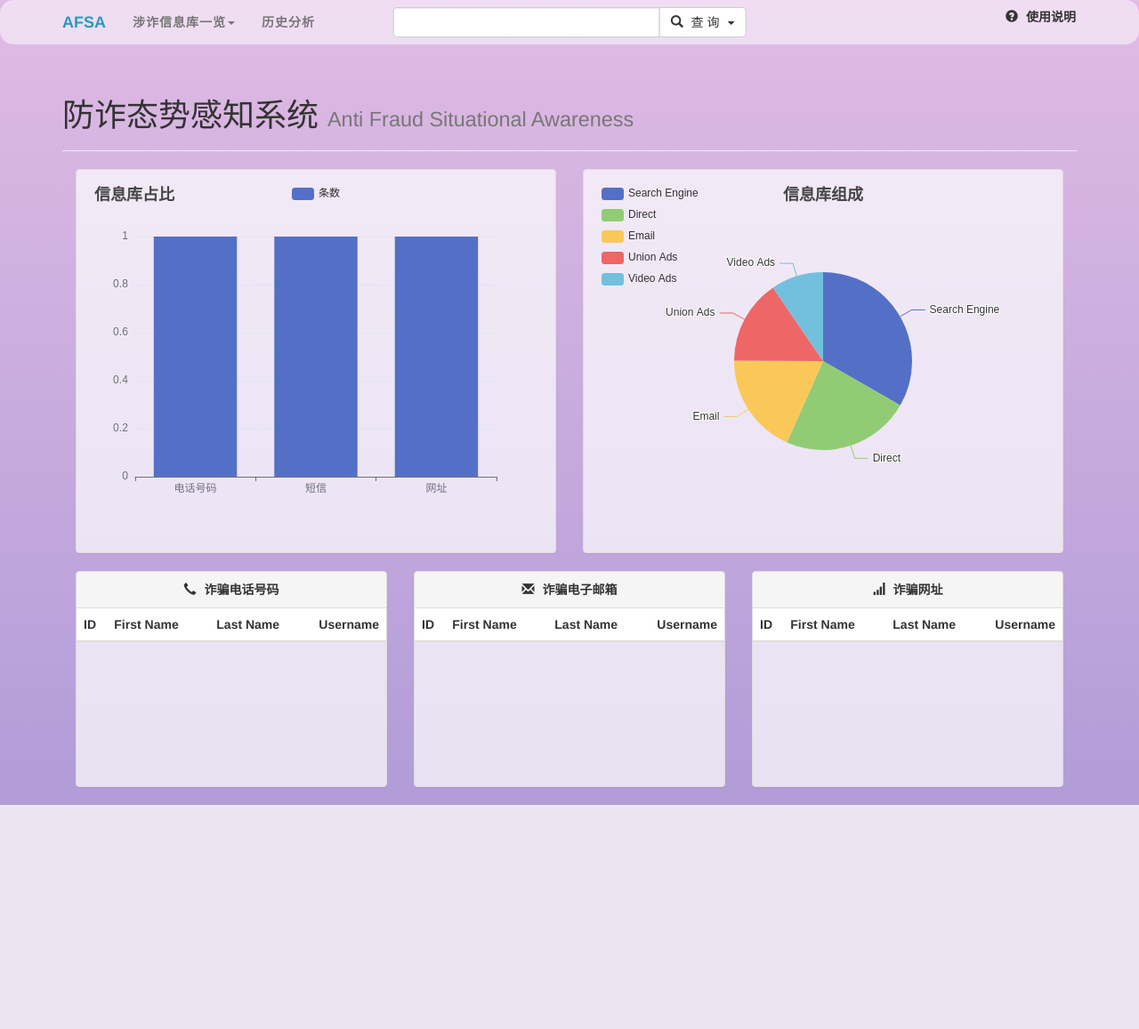
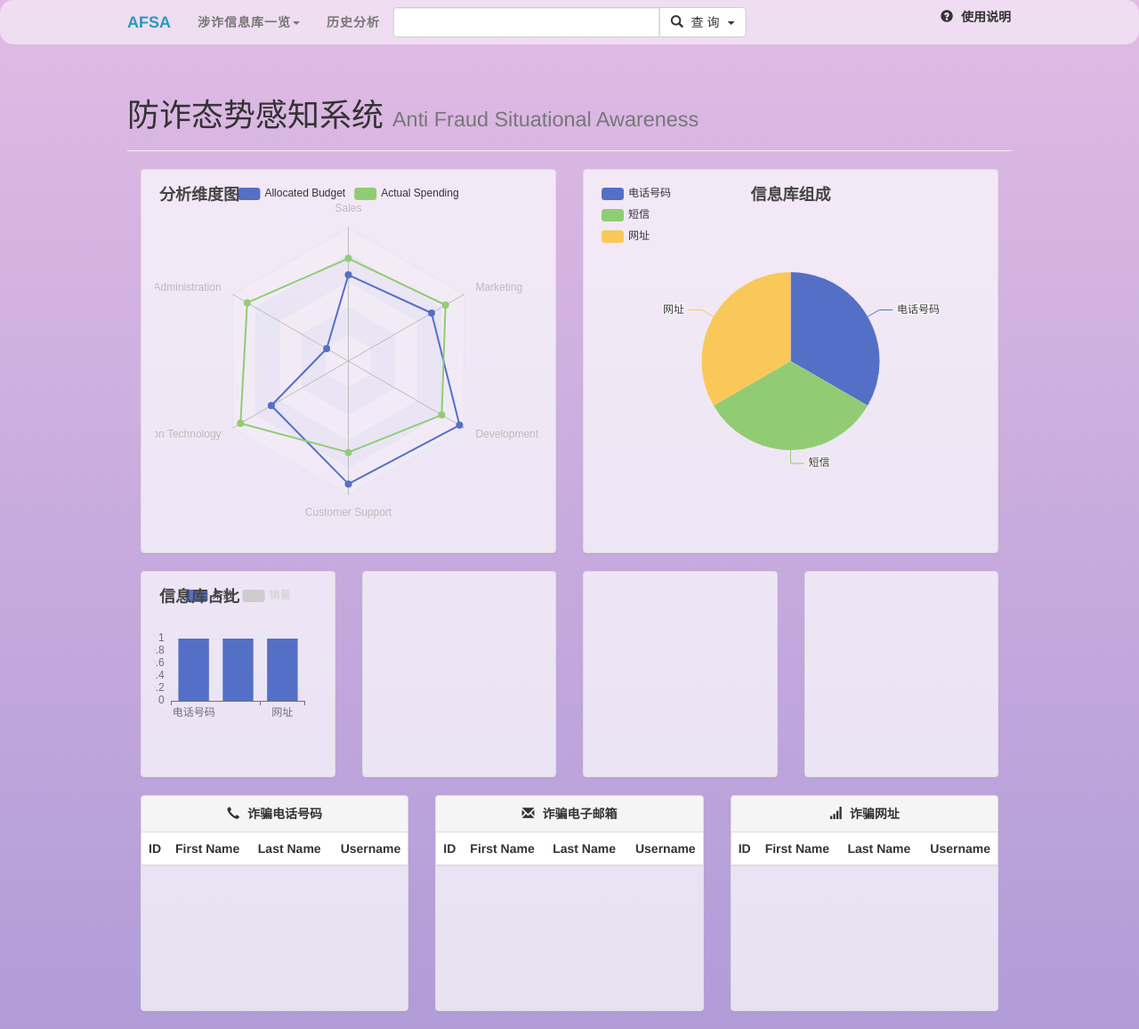
Before and after one commit to duuook/Anti-Fraud-Situational-Awareness, a Django app: page /afsa/ in a window 1280 px wide. Shown: the whole page at 89% size. Before the commit the page ends 905 px from the top, so only its background shows below. Run offline with Django 4.2, Linux system fonts and the light colour scheme; tables that the repository leaves empty hold one stand-in row (values such as "Sample post"); lists and menus that the app fills with data are empty; some libraries are stand-ins or nearby versions.

Commit message:
新增一行四个表格

```diff
--- a/SE/static/css/customized.css
+++ b/SE/static/css/customized.css
@@ -4,6 +4,10 @@ body {
     z-index: 1;
     background: linear-gradient(to top, #b19cd8, #e0bbe4);
     padding-top: 70px;
+}
+
+.container{
+    width: 80vw;
 }
 
 /*面板宽度*/
--- a/SE/templates/index.html
+++ b/SE/templates/index.html
@@ -11,7 +11,7 @@
     </div>
 
     {#第一层两个图表：柱状图、饼图#}
-    <div id="pie and prick">
+    <div id="pie and brain">
         <div class="container">
             <div class="col-md-6">
                 <div class="panel panel-default">
@@ -19,31 +19,49 @@
                         <!-- 形成图表 -->
                         <div id="myChart01" style="width: 100%;height:400px;"></div>
                         <script type="text/javascript">
-                            // 基于准备好的dom，初始化echarts实例
-                            var myChart = echarts.init(document.getElementById('myChart01'));
+                            var chartDom = document.getElementById('myChart01');
+                            var myChart = echarts.init(chartDom);
+                            var option;
 
-                            // 指定图表的配置项和数据
-                            var option = {
+                            option = {
                                 title: {
-                                    text: '信息库占比'
+                                    text: '分析维度图',
+                                    {#left: 'right',#}
+                                    {#top: 'bottom'#}
                                 },
-                                tooltip: {},
                                 legend: {
-                                    data: ['条数']
+                                    data: ['Allocated Budget', 'Actual Spending']
                                 },
-                                xAxis: {
-                                    data: ['电话号码', '短信', '网址']
+                                radar: {
+                                    // shape: 'circle',
+                                    indicator: [
+                                        {name: 'Sales', max: 6500},
+                                        {name: 'Administration', max: 16000},
+                                        {name: 'Information Technology', max: 30000},
+                                        {name: 'Customer Support', max: 38000},
+                                        {name: 'Development', max: 52000},
+                                        {name: 'Marketing', max: 25000}
+                                    ]
                                 },
-                                yAxis: {},
-                                series: [{
-                                    name: '条数',
-                                    type: 'bar',
-                                    data: {{chart_data}}
-                                }]
+                                series: [
+                                    {
+                                        name: 'Budget vs spending',
+                                        type: 'radar',
+                                        data: [
+                                            {
+                                                value: [4200, 3000, 20000, 35000, 50000, 18000],
+                                                name: 'Allocated Budget'
+                                            },
+                                            {
+                                                value: [5000, 14000, 28000, 26000, 42000, 21000],
+                                                name: 'Actual Spending'
+                                            }
+                                        ]
+                                    }
+                                ]
                             };
 
-                            // 使用刚指定的配置项和数据显示图表。
-                            myChart.setOption(option);
+                            option && myChart.setOption(option);
                         </script>
                     </div>
                 </div>
@@ -77,11 +95,9 @@
                                         type: 'pie',
                                         radius: '50%',
                                         data: [
-                                            {value: 1048, name: 'Search Engine'},
-                                            {value: 735, name: 'Direct'},
-                                            {value: 580, name: 'Email'},
-                                            {value: 484, name: 'Union Ads'},
-                                            {value: 300, name: 'Video Ads'}
+                                            {value: {{ chart_data.0 }}, name: '电话号码'},
+                                            {value: {{ chart_data.1 }}, name: '短信'},
+                                            {value: {{ chart_data.2 }}, name: '网址'},
                                         ],
                                         emphasis: {
                                             itemStyle: {
@@ -102,6 +118,100 @@
             </div>
         </div>
     </div>
+
+    <div id="bar chart">
+        <div class="container">
+            <div class="col-md-3">
+                <div class="panel panel-default">
+                    <div class="panel-body">
+                        <!-- 形成图表 -->
+                        <div id="phone_number_chart" style="width: 100%;height:200px;"></div>
+                        <script type="text/javascript">
+                            // 基于准备好的dom，初始化echarts实例
+                            var myChart = echarts.init(document.getElementById('phone_number_chart'));
+
+                            // 指定图表的配置项和数据
+                            var option = {
+                                title: {
+                                    text: '信息库占比'
+                                },
+                                tooltip: {},
+                                legend: {
+                                    data: ['条数', '销量'],
+                                    selectedMode: 'single',
+                                },
+                                xAxis: {
+                                    data: ['电话号码', '短信', '网址']
+                                },
+                                yAxis: {},
+                                series: [{
+                                    name: '条数',
+                                    type: 'bar',
+                                    data: {{chart_data}}
+                                },
+                                    {
+                                        name: '销量',
+                                        type: 'bar',
+                                        data: [5, 20, 36]
+                                    }]
+                            };
+
+                            // 使用刚指定的配置项和数据显示图表。
+                            myChart.setOption(option);
+
+                            myChart.on('legendselectchanged', function (params) {
+                                var newAxisData;
+                                console.log(params);
+                                if (params.name === '条数') {
+                                    newAxisData = ['电话号码', '短信', '网址'];
+                                } else if (params.name === '销量') {
+                                    newAxisData = ['产品A', '产品B', '产品C'];
+                                }
+                                option.xAxis = {
+                                    data: newAxisData
+                                }
+                                myChart.setOption(option);
+                            });
+                        </script>
+                    </div>
+                </div>
+            </div>
+            <div class="col-md-3">
+                <div class="panel panel-default">
+                    <div class="panel-body">
+                        <!-- 形成图表 -->
+                        <div id="myChart01" style="width: 100%;height:200px;"></div>
+                        <script type="text/javascript">
+
+                        </script>
+                    </div>
+                </div>
+            </div>
+            <div class="col-md-3">
+                <div class="panel panel-default">
+                    <div class="panel-body">
+                        <!-- 形成图表 -->
+                        <div id="myChart01" style="width: 100%;height:200px;"></div>
+                        <script type="text/javascript">
+
+                        </script>
+                    </div>
+                </div>
+            </div>
+            <div class="col-md-3">
+                <div class="panel panel-default">
+                    <div class="panel-body">
+                        <!-- 形成图表 -->
+                        <div id="myChart01" style="width: 100%;height:200px;"></div>
+                        <script type="text/javascript">
+
+                        </script>
+                    </div>
+                </div>
+            </div>
+        </div>
+    </div>
+
 
     {#第二层第三个图表#}
     <div id="tables">
```
